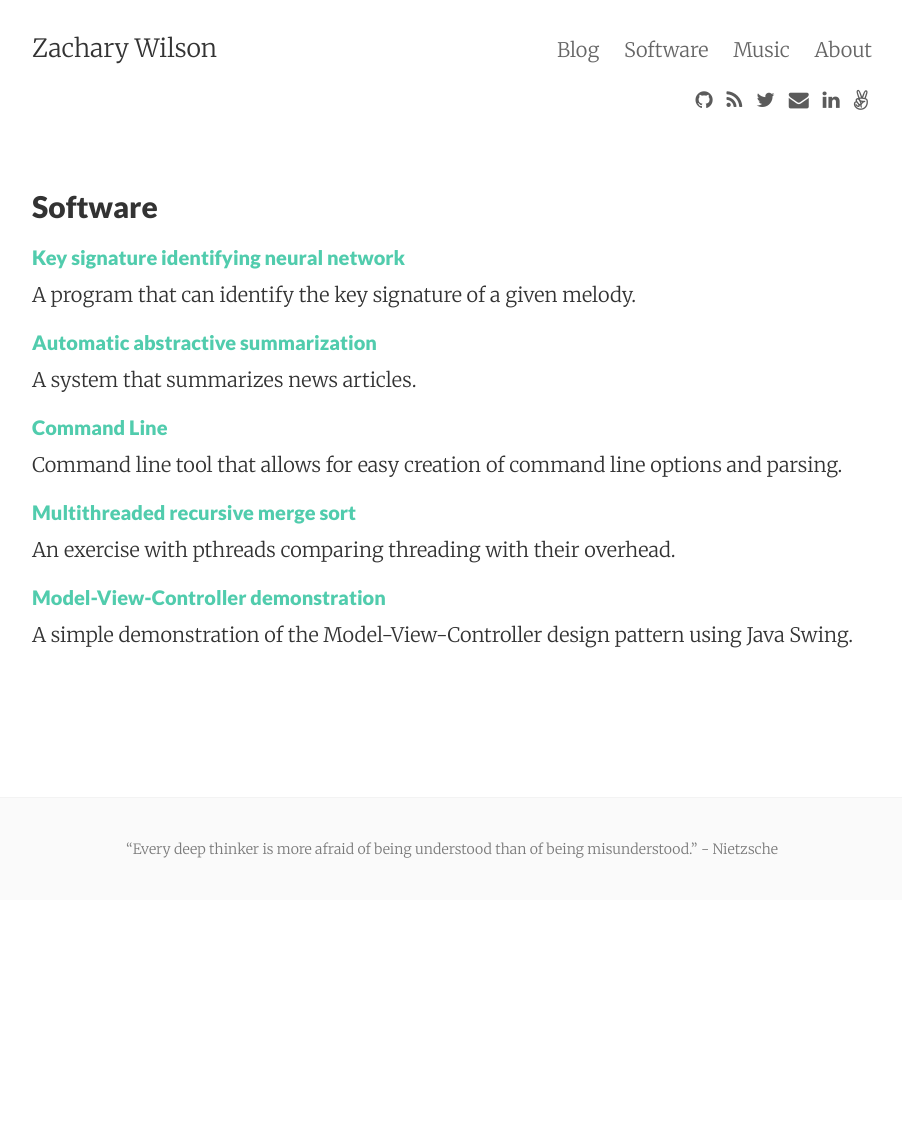
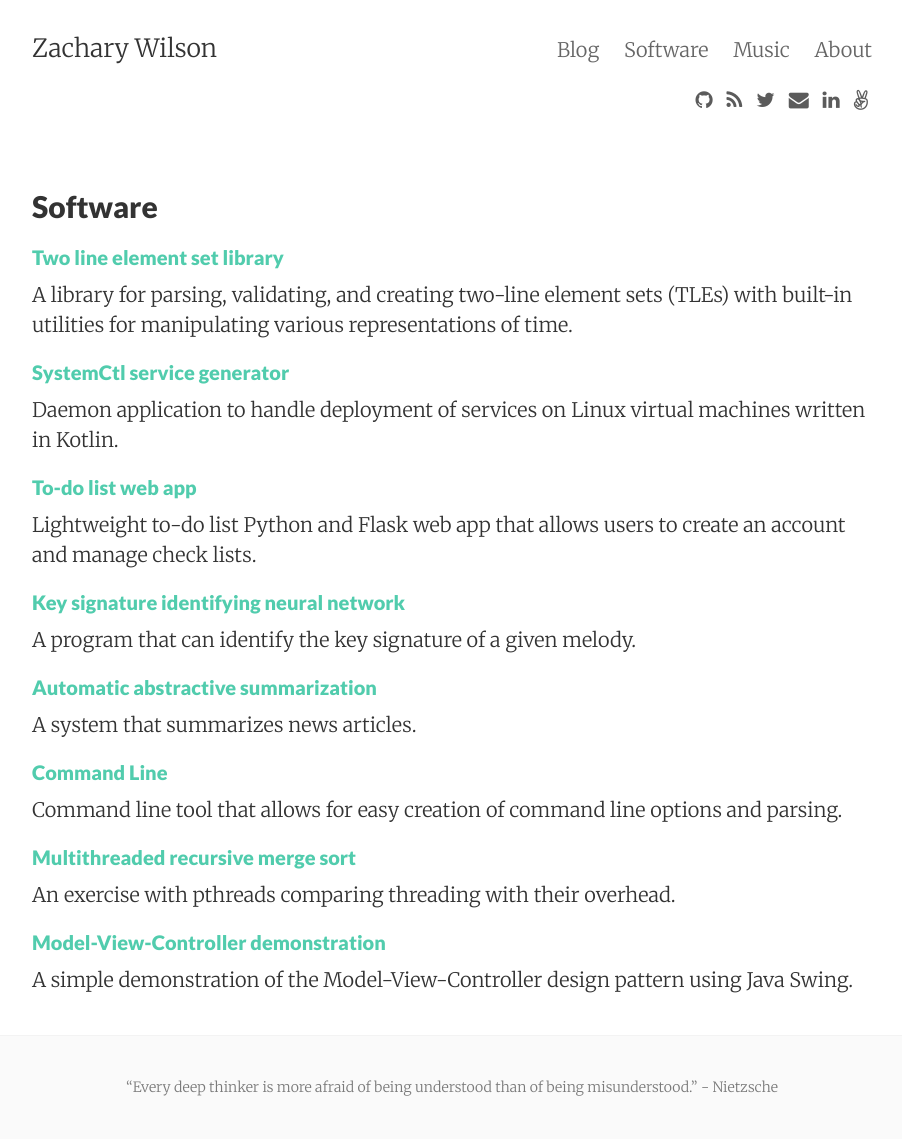
Before and after one commit to zakrywilson/zakrywilson.github.io, a Jekyll site: the page built from pages/software/index.md, in a window 1280 px wide. Shown: the whole page, without its empty margins (188-1090 px from the left). Built offline with Jekyll 4.4.1, drawn with Linux system fonts in a browser that asks for light colours; nearby versions of some CDN libraries; before the commit the page ends 900 px from its top, so only the background shows below that.

Commit message:
Added more projects

```diff
--- a/pages/software/index.md
+++ b/pages/software/index.md
@@ -3,6 +3,15 @@ layout: page
 title: Software
 permalink: /software/
 ---
+
+#### <a href="https://github.com/zakrywilson/TLE">Two line element set library</a>
+A library for parsing, validating, and creating two-line element sets (TLEs) with built-in utilities for manipulating various representations of time.
+
+#### <a href="https://github.com/zakrywilson/systemctl-service-generator">SystemCtl service generator</a>
+Daemon application to handle deployment of services on Linux virtual machines written in Kotlin.
+
+#### <a href="https://github.com/zakrywilson/doomi">To-do list web app</a>
+Lightweight to-do list Python and Flask web app that allows users to create an account and manage check lists.
 
 #### <a href="https://github.com/zakrywilson/key-signature-identifying-neural-network-java">Key signature identifying neural network</a>
 A program that can identify the key signature of a given melody.
```
